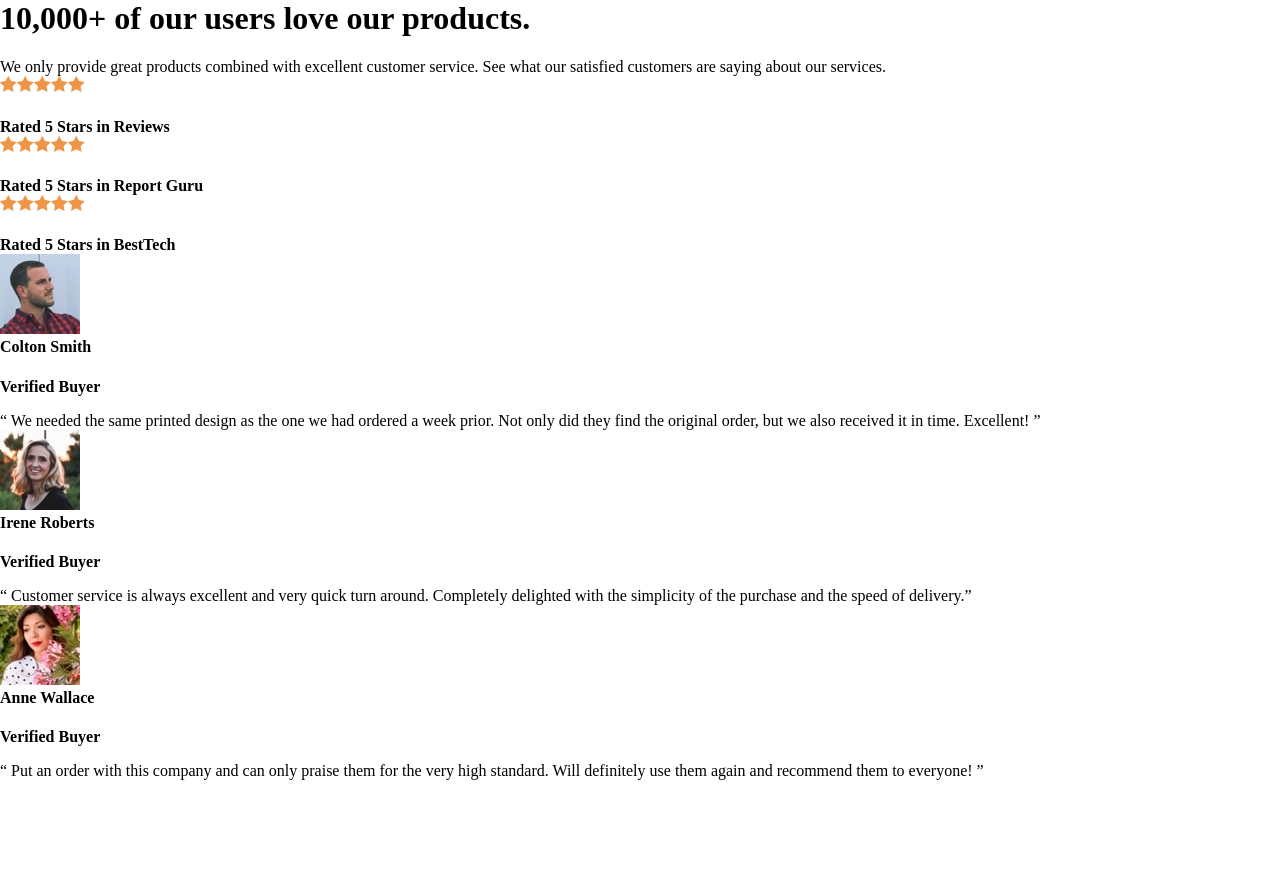
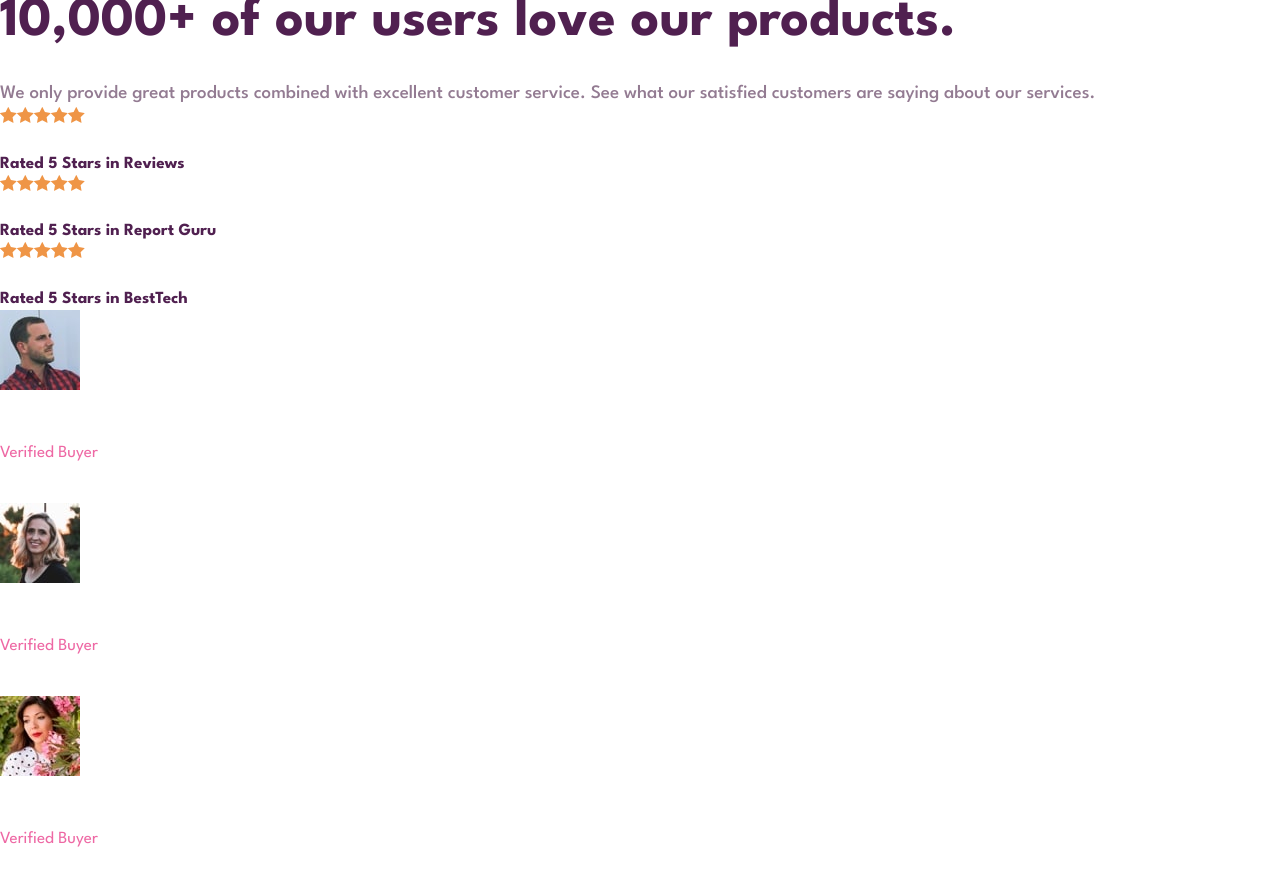
Before and after one commit to bluepersia/social-proof-section-2, a plain HTML site: page index.html in a window 1280 px wide. Before the commit the page ends 800 px from the top, so only its background shows below. Drawn offline with Linux system fonts and the light colour scheme.

Commit message:
Typography

```diff
--- a/style.css
+++ b/style.css
@@ -26,3 +26,65 @@ body
 * :last-child {
     margin-bottom: 0;
 }
+
+/* Typography */
+
+html {
+  font-size: 17px;
+}
+
+.cmp
+{
+    font-family: var(--cmp-f-1);
+    line-height: 1.3;
+    font-weight: 500;
+}
+
+.cmp h1
+{
+    font-size: 2.35rem;
+    line-height: .8;
+    color: var(--cmp-c-VeryDarkMagenta);
+}
+
+.cmp__header-body
+{
+    font-size: 1.117rem;
+    color: var(--cmp-c-DarkGrayishMagenta);
+}
+
+.cmp h4
+{
+    font-size: 1rem;
+}
+
+.cmp__rating-text
+{
+    color: var(--cmp-c-VeryDarkMagenta);
+}
+
+
+.cmp__testimonial-name
+{
+    color: var(--cmp-c-White);
+}
+
+.cmp__testimonial-desc
+{
+    color: var(--cmp-c-SoftPink);
+    font-weight: 400;
+}
+
+
+.cmp__testimonial-body
+{
+    color: var(--cmp-c-White);
+}
+
+@media (min-width: 1000px)
+{
+    .cmp h1
+    {
+        font-size: 3.29rem;
+    }
+}
```
